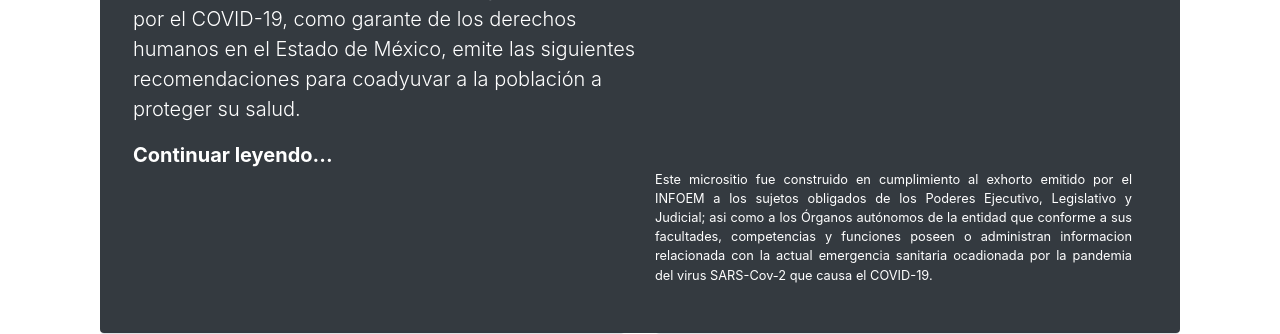
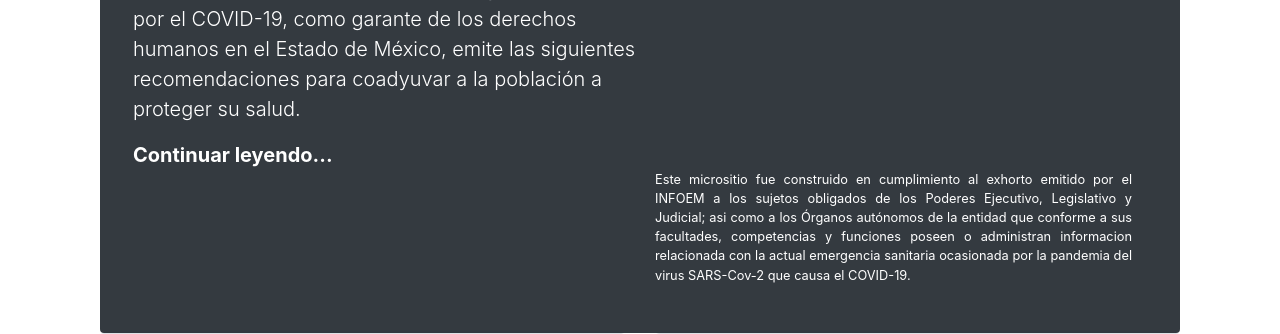
Before and after one commit to aalua30/transparenciacovid19, a PHP site: page / in a window 1280 px wide. Shown: the part 574-908 px from the top of the page. Run offline with PHP 8.4, Linux system fonts and the light colour scheme; some libraries are stand-ins or nearby versions; some web fonts are replaced.

Commit message:
Nueva actualizacion de index.php

```diff
--- a/index.php
+++ b/index.php
@@ -67,7 +67,7 @@
                         Este micrositio fue construido en cumplimiento al exhorto emitido por el INFOEM a los sujetos obligados de los Poderes Ejecutivo,
                         Legislativo y Judicial; asi como a los &Oacute;rganos aut&oacute;nomos de la entidad que conforme a
                         sus facultades, competencias y funciones poseen o administran informacion relacionada con la actual
-                        emergencia sanitaria ocadionada por la pandemia del virus SARS-Cov-2 que causa el COVID-19.
+                        emergencia sanitaria ocasionada por la pandemia del virus SARS-Cov-2 que causa el COVID-19.
                         </p>
                     </div>
 
```
